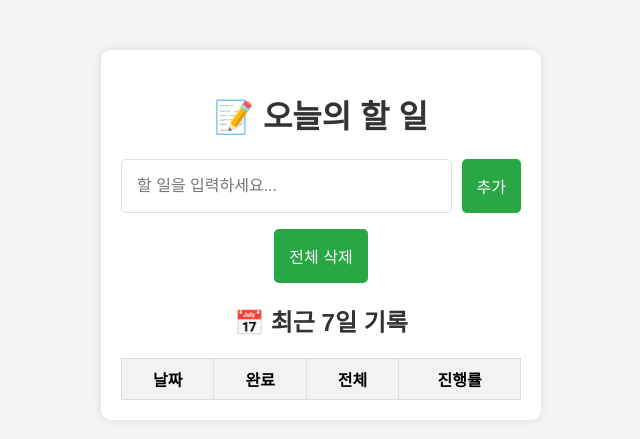
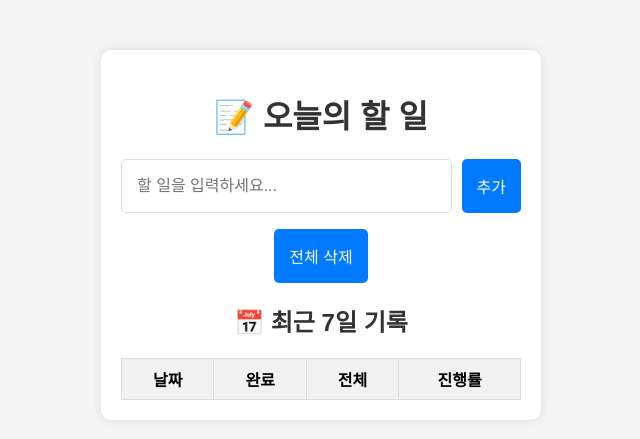
Before and after one commit to logan980102/PostgreSQL-todo, a Flask app: page / in a window 1280 px wide. Shown: the top 439 px of the page, without its empty margins (319-959 px from the left). Run offline with Flask 3, Linux system fonts and the light colour scheme; data that the repository does not hold is empty; some libraries are stand-ins or nearby versions.

Commit message:
타임테스트, 추가 버튼 색상 변경

```diff
--- a/app.py
+++ b/app.py
@@ -54,7 +54,7 @@ def reset_todos():
 
 # ✅ 스케줄러 실행 (매일 6시)
 scheduler = BackgroundScheduler()
-scheduler.add_job(reset_todos, "cron", hour=6, timezone="Asia/Seoul")
+scheduler.add_job(reset_todos, "cron", hour=22, minute=5, timezone="Asia/Seoul")
 scheduler.start()
 
 # ✅ 투두리스트 조회
--- a/static/styles.css
+++ b/static/styles.css
@@ -35,7 +35,7 @@ input {
 button {
   padding: 15px; /* 🔹 버튼 크기 증가 */
   font-size: 16px; /* 🔹 버튼 글씨 크기 증가 */
-  background: #28a745;
+  background: #007bff;
   color: white;
   border: none;
   border-radius: 5px;
```
